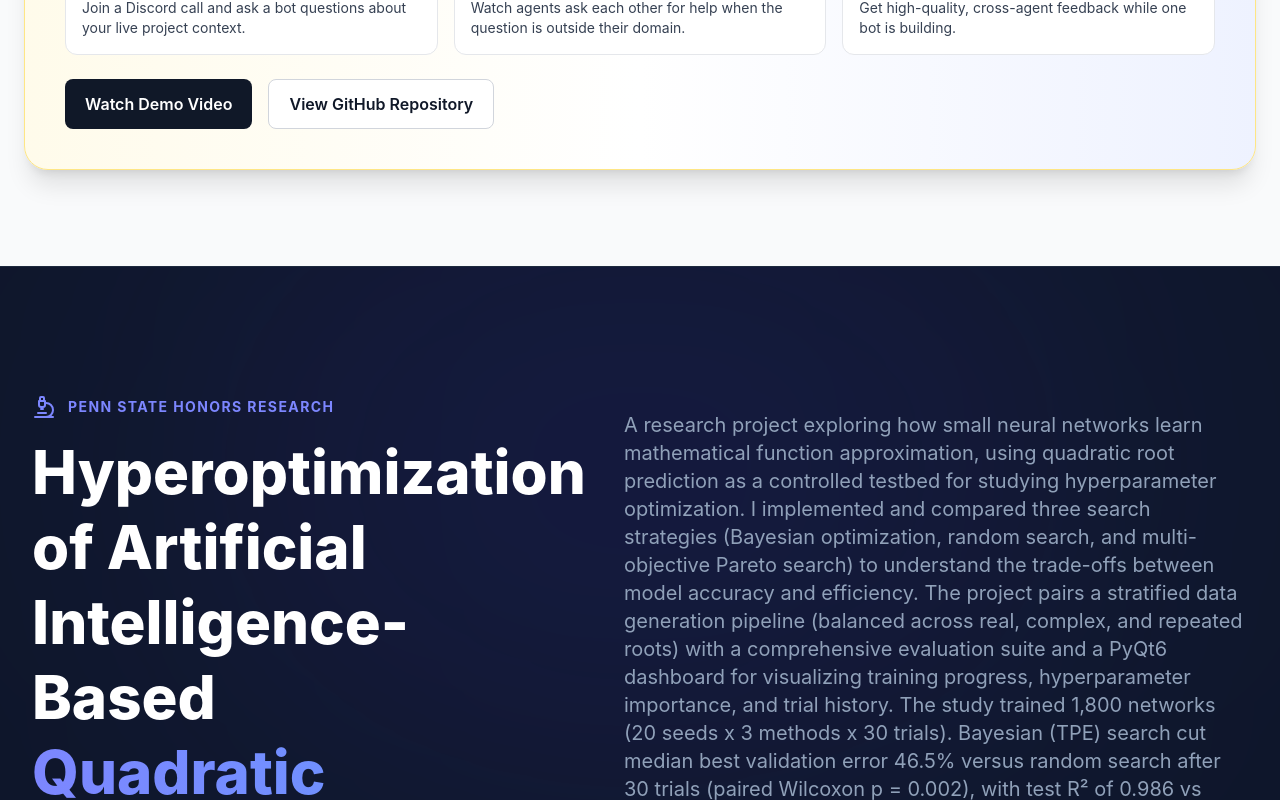
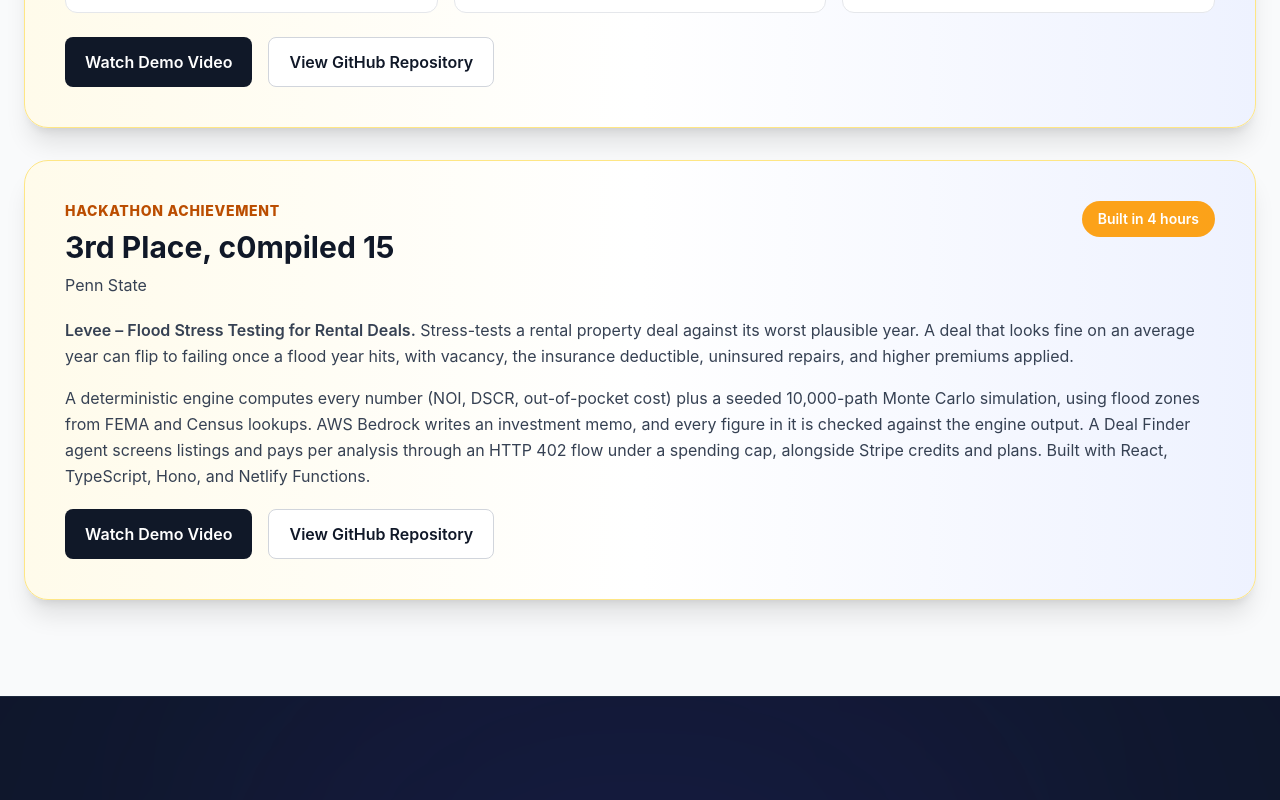
Before and after one commit to AHasenbein/portfolio, a React (Vite) app: page / in a window 1280 px wide. Shown: the part 4990-5790 px from the top of the page. Built offline with nearby package versions, Linux system fonts and the light colour scheme.

Commit message:
added new hackathon project

```diff
--- a/src/App.jsx
+++ b/src/App.jsx
@@ -320,7 +320,7 @@ const WorkExperienceSection = () => {
 const HackathonSection = () => {
   return (
     <section id="hackathon" className="py-24 px-6 bg-gray-50 border-t border-gray-200">
-      <div className="max-w-7xl mx-auto">
+      <div className="max-w-7xl mx-auto space-y-8">
         <div className="rounded-3xl border border-amber-200 bg-gradient-to-r from-amber-50 via-white to-indigo-50 p-8 md:p-10 shadow-xl">
           <div className="flex flex-col md:flex-row md:items-start md:justify-between gap-4 mb-5">
             <div>
@@ -333,11 +333,8 @@ const HackathonSection = () => {
             </div>
           </div>
 
-          <p className="text-gray-700 leading-relaxed mb-4">
-            <span className="font-semibold">DevCord – Multi-Agent AI Orchestration Platform.</span> Architected four specialized agents (Manager, Dev, QA, Command) with scoped roles and task handoff in strict TypeScript using Discord.js and OpenRouter, with modular model routing to swap LLMs per agent without modifying orchestration logic.
-          </p>
           <p className="text-gray-700 leading-relaxed mb-5">
-            Implemented autonomous project kickoff, thread-based task decomposition, and persistent run/state tracking with pause/resume/cancel controls, plus voice-first Q&A via local Whisper STT/TTS in Discord voice channels.
+            <span className="font-semibold">DevCord – Multi-Agent AI Orchestration Platform.</span> Four specialized agents (Manager, Dev, QA, Command) that split up and hand off tasks in Discord, built in TypeScript with Discord.js and OpenRouter. Each agent can run a different LLM, and you can ask questions by voice using local Whisper speech-to-text.
           </p>
 
           <div className="grid md:grid-cols-3 gap-4 mb-6">
@@ -366,6 +363,45 @@ const HackathonSection = () => {
             </a>
             <a
               href="https://github.com/AHasenbein/Devcord-Multi-Agent"
+              target="_blank"
+              rel="noreferrer"
+              className="inline-flex items-center justify-center gap-2 rounded-lg border border-gray-300 bg-white text-gray-900 px-5 py-3 font-semibold hover:bg-gray-100 transition-colors"
+            >
+              View GitHub Repository
+            </a>
+          </div>
+        </div>
+
+        <div className="rounded-3xl border border-amber-200 bg-gradient-to-r from-amber-50 via-white to-indigo-50 p-8 md:p-10 shadow-xl">
+          <div className="flex flex-col md:flex-row md:items-start md:justify-between gap-4 mb-5">
+            <div>
+              <p className="text-amber-700 text-sm font-extrabold tracking-wider uppercase">Hackathon Achievement</p>
+              <h4 className="text-2xl md:text-3xl font-bold text-gray-900 mt-2">3rd Place, c0mpiled 15</h4>
+              <p className="text-gray-700 mt-2">Penn State</p>
+            </div>
+            <div className="inline-flex items-center rounded-full bg-amber-500/90 text-white px-4 py-2 text-sm font-semibold self-start">
+              Built in 4 hours
+            </div>
+          </div>
+
+          <p className="text-gray-700 leading-relaxed mb-4">
+            <span className="font-semibold">Levee – Flood Stress Testing for Rental Deals.</span> Stress-tests a rental property deal against its worst plausible year. A deal that looks fine on an average year can flip to failing once a flood year hits, with vacancy, the insurance deductible, uninsured repairs, and higher premiums applied.
+          </p>
+          <p className="text-gray-700 leading-relaxed mb-5">
+            A deterministic engine computes every number (NOI, DSCR, out-of-pocket cost) plus a seeded 10,000-path Monte Carlo simulation, using flood zones from FEMA and Census lookups. AWS Bedrock writes an investment memo, and every figure in it is checked against the engine output. A Deal Finder agent screens listings and pays per analysis through an HTTP 402 flow under a spending cap, alongside Stripe credits and plans. Built with React, TypeScript, Hono, and Netlify Functions.
+          </p>
+
+          <div className="flex flex-col sm:flex-row gap-4">
+            <a
+              href="https://youtu.be/KqTA5zFdFT0"
+              target="_blank"
+              rel="noreferrer"
+              className="inline-flex items-center justify-center gap-2 rounded-lg bg-gray-900 text-white px-5 py-3 font-semibold hover:bg-gray-700 transition-colors"
+            >
+              Watch Demo Video
+            </a>
+            <a
+              href="https://github.com/AHasenbein/Levee"
               target="_blank"
               rel="noreferrer"
               className="inline-flex items-center justify-center gap-2 rounded-lg border border-gray-300 bg-white text-gray-900 px-5 py-3 font-semibold hover:bg-gray-100 transition-colors"
```
